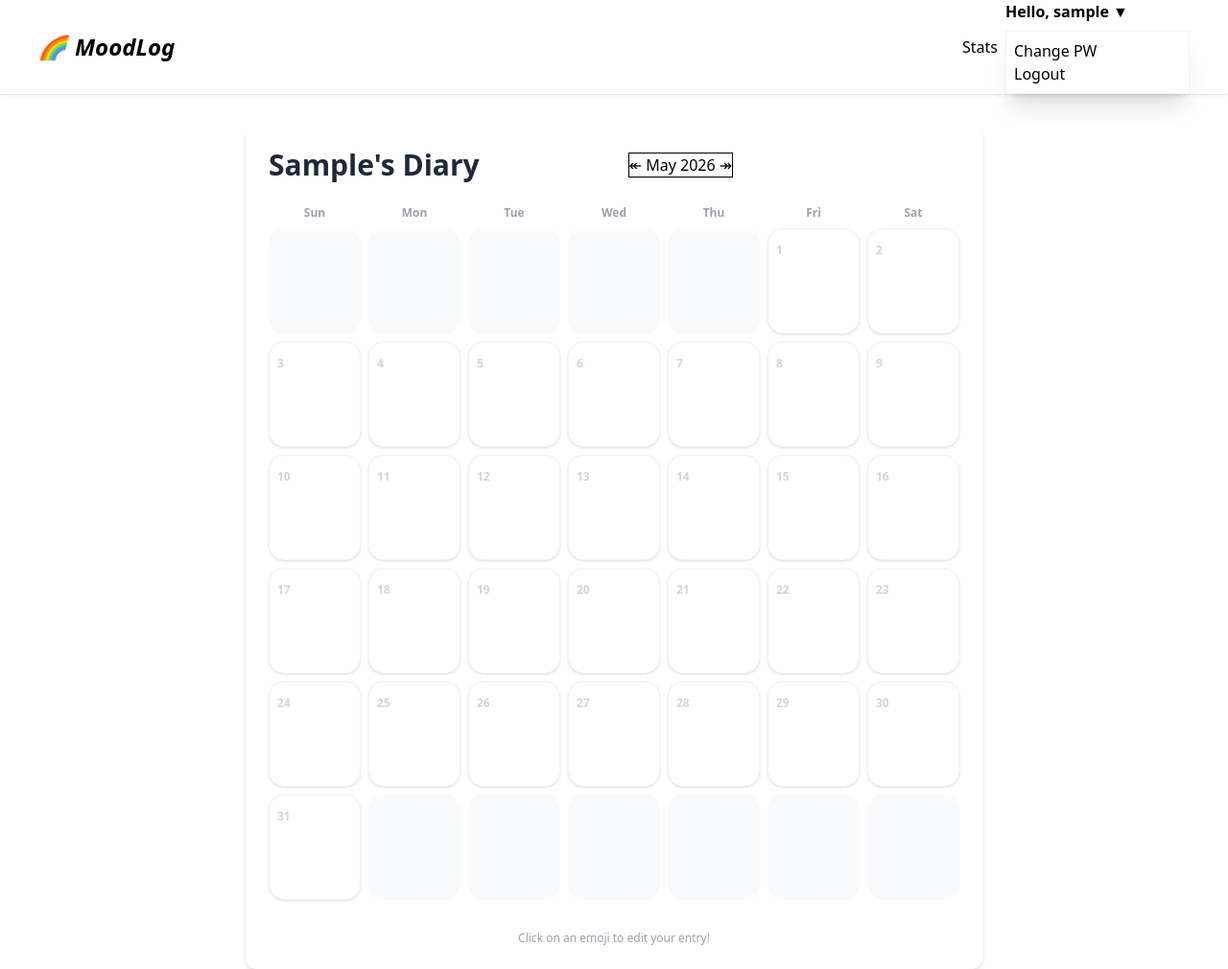
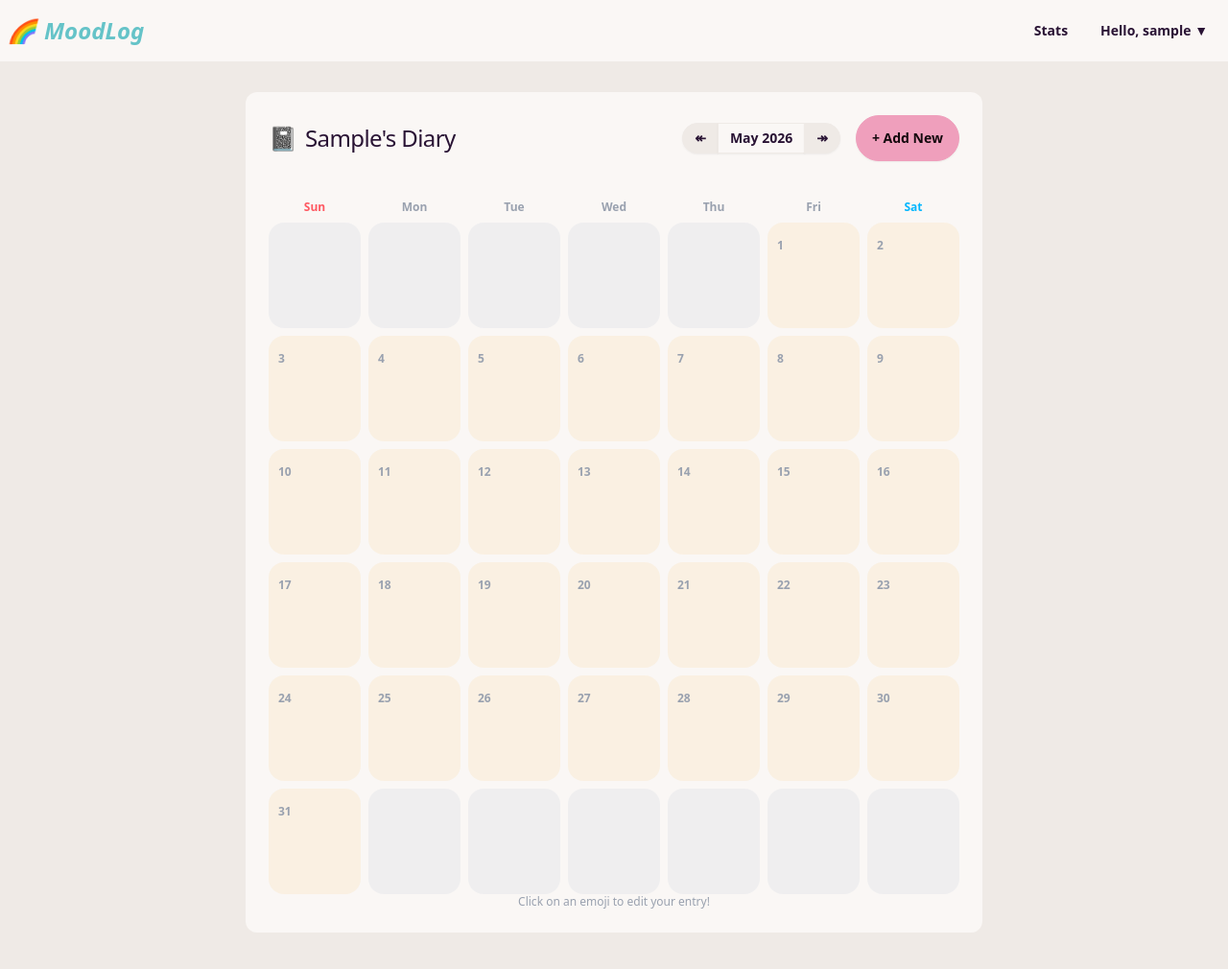
Before and after one commit to lazy-h-null/comIT-py4web-final-project, a Django app: page /calendar/2026/05/ in a window 1280 px wide. Shown: the whole page at 96% size. After the commit the page ends 972 px from the top, so only its background shows below. Run offline with Django 5.2, Linux system fonts and the light colour scheme; the visitor is signed in with stand-in values (Sample User, id 1); data that the repository does not hold is empty; some libraries are stand-ins or nearby versions.

Commit message:
ui: apply cupcake theme and refine calendar border styling

```diff
--- a/moodlog_project/entries/templates/entries/base.html
+++ b/moodlog_project/entries/templates/entries/base.html
@@ -1,16 +1,16 @@
 <!DOCTYPE html>
-<html lang="en" data-theme="{% block theme %}cupcake{% endblock %}">
+<html lang="en" data-theme="{% block theme %}cyberpunk{% endblock %}">
 <head>
     <meta charset="UTF-8">
     <meta name="viewport" content="width=device-width, initial-scale=1.0">
     <title>MoodLog</title>
-    <link href="https://cdn.jsdelivr.net/npm/daisyui@5" rel="stylesheet" type="text/css" />
+    <link href="https://cdn.jsdelivr.net/npm/daisyui@4.12.10/dist/full.min.css" rel="stylesheet" type="text/css" />
     <script src="https://cdn.jsdelivr.net/npm/@tailwindcss/browser@4"></script>
 
 </head>
 <body class="bg-base-200 min-h-screen">
     <!-- navigation bar -->
-    <nav class="navbar bg-white shadow-sm px-4 md:px-10 flex justify-between items-center mb-8">
+    <nav class="navbar bg-base-100 shadow-sm px-4 md:px-10 flex justify-between items-center mb-8">
         <div class="flex-none">
             <a href="{% url 'index' %}" class="text-2xl font-black text-primary flex items-center gap-2 italic">
                 <span>🌈</span> MoodLog
--- a/moodlog_project/entries/templates/entries/index.html
+++ b/moodlog_project/entries/templates/entries/index.html
@@ -1,18 +1,25 @@
 {% extends "entries/base.html" %}
 {% load custom_filters %}
+{% block theme %}cupcake{% endblock %}
 
 {% block content %}
-<div class="flex justify-between items-center mb-6">
-    <h1 class="text-3xl font-black text-gray-800">{{ user.username|title }}'s Diary</h1>
-
-    <div class="join border bg-white shadow-sm">
-        <a href="{% url 'index_month' prev_year prev_month %}" class="btn btn-sm join-item border-none hover:bg-gray-100">↞</a>
-        <button class="btn btn-sm join-item border-none no-animation bg-white pointer-events-none">
-            {{ view_date|date:"F Y" }}
-        </button>
-        <a href="{% url 'index_month' next_year next_month %}" class="btn btn-sm join-item border-none hover:bg-gray-100">↠</a>
+<div class="flex justify-between items-center mb-10">
+    <h1 class="font-black flex items-center gap-2">
+        <span class="text-2xl">📓</span>
+        <span class="text-2xl text-neutral tracking-tight">
+            {{ user.username|title }}'s Diary
+        </span>
+    </h1>
+    <div class="flex items-center gap-4">
+        <div class="join border-2 border-base-300 bg-base-100 shadow-sm">
+            <a href="{% url 'index_month' prev_year prev_month %}" class="btn btn-sm join-item border-none hover:bg-base-200">↞</a>
+            <button class="btn btn-sm join-item border-none no-animation bg-base-100 pointer-events-none">
+                {{ view_date|date:"F Y" }}
+            </button>
+            <a href="{% url 'index_month' next_year next_month %}" class="btn btn-sm join-item border-none hover:bg-base-200">↠</a>
+        </div>
+        <a href="{% url 'emotion-add' %}" class="btn btn-secondary text-white shadow-md">+ Add New</a>
     </div>
-    <a href="{% url 'emotion-add' %}" class="btn btn-secondary text-white">+ Add New</a>
 </div>
 
 <div class="grid grid-cols-7 gap-2 mb-2 text-center font-bold text-gray-400 text-xs">
@@ -24,9 +31,17 @@
         {% for day in week %}
             {% with log=logs_dict|get_item:day %}
 
-            <div class="min-h-[110px] border rounded-2xl p-2 transition-all {% if day == 0 %}bg-gray-50 border-transparent {% elif log and log.note %}bg-rose-100 border-rose-50 shadow-inner {% else %}bg-white border-gray-100 shadow-sm hover:shadow-md {% endif %}">
+            <div style="border: 2px solid {% if log and log.note %}#ef9fbc8D{% elif day == 0 %}transparent{% else %}transparent{% endif %} !important;" class="min-h-[110px] rounded-2xl p-2 transition-all>
+                {% if day == 0 %}
+                    bg-gray-200 opacity-50
+                {% elif log and log.note %}
+                    bg-secondary/40 shadow-inner
+                {% else %}
+                    bg-accent/10 shadow-sm hover:shadow-md
+                {% endif %}">
+
                 {% if day != 0 %}
-                    <span class="text-xs font-bold {% if day == today.day %}text-primary bg-primary/10 px-2 py-1 rounded-full{% else %}text-gray-300{% endif %}">
+                    <span class="text-xs font-bold {% if day == today.day %}text-primary bg-primary/10 px-2 py-1 rounded-full{% else %}text-gray-400{% endif %}">
                         {{ day }}
                     </span>
 
```
